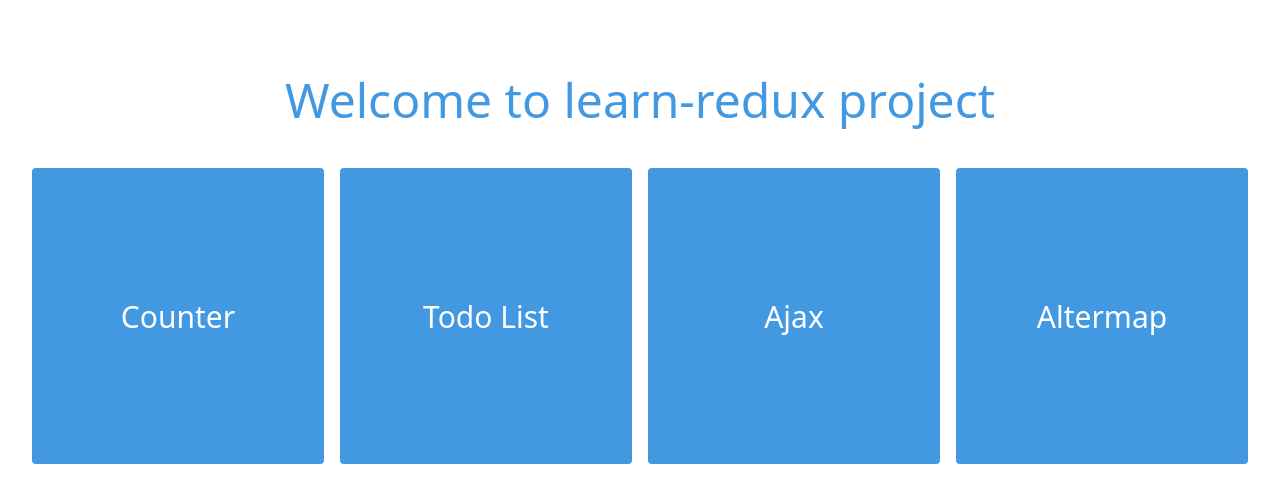
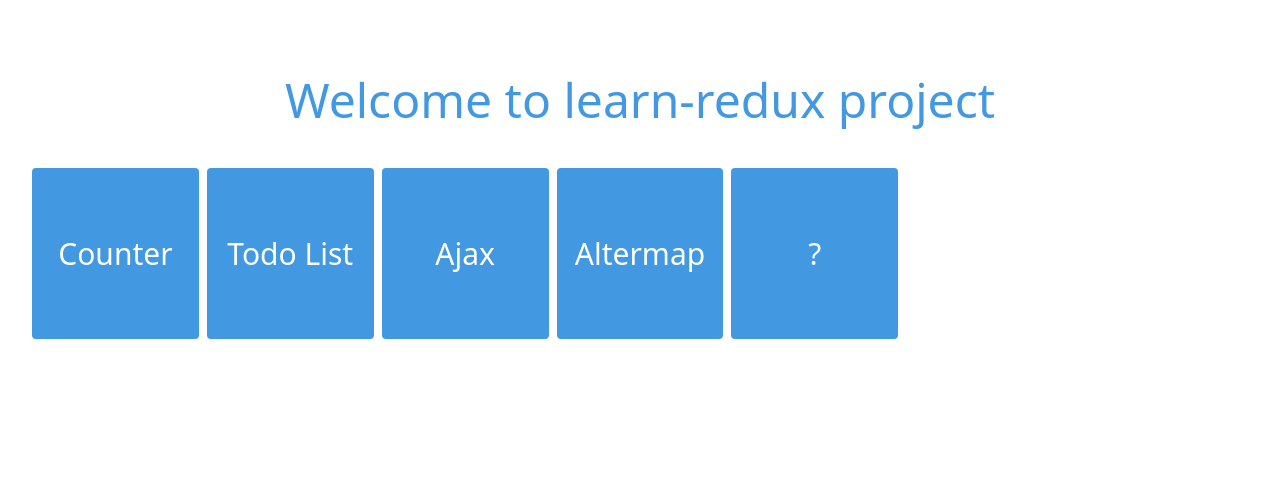
Before and after one commit to RemyPottierFr/one-day-one-react-projet, a React (Create React App) app: page / in a window 1280 px wide. Shown: the top 502 px of the page. Built offline with nearby package versions, Linux system fonts and the light colour scheme.

Commit message:
Improve home app

```diff
--- a/src/App.js
+++ b/src/App.js
@@ -18,7 +18,7 @@ function App() {
             <h1 className="text-5xl text-blue-500 text-center">
               Welcome to learn-redux project
             </h1>
-            <div className="grid grid-cols-4 col-gap-4 row-gap-4 my-8">
+            <div className="grid grid-cols-2 md:grid-cols-5 lg:grid-cols-7 col-gap-2 row-gap-4 my-8">
               <LinkButton to="/counter" className="panel">
                 <span>Counter</span>
               </LinkButton>
@@ -30,6 +30,9 @@ function App() {
               </LinkButton>
               <LinkButton to="/altermap" className="panel">
                 <span>Altermap</span>
+              </LinkButton>
+              <LinkButton to="/" className="panel">
+                <span>?</span>
               </LinkButton>
             </div>
           </div>
```
